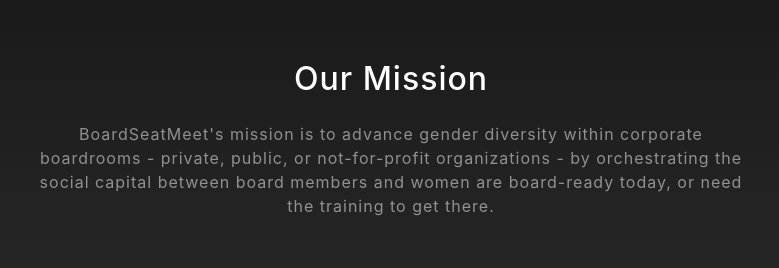
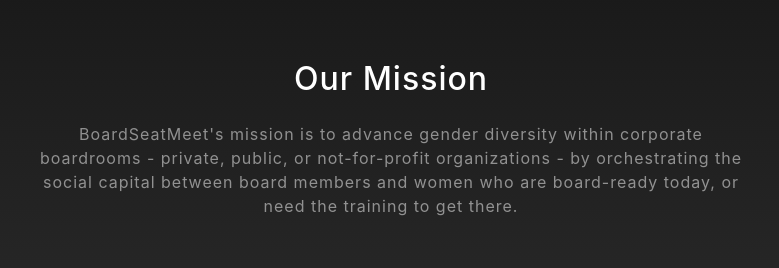
Before and after one commit to boardseatmeet/boardseatmeet.ml, a website with bundled scripts: page index.html in a window 1280 px wide. Shown: the part 900-1168 px from the top of the page, 249-1028 px from the left. Built offline with nearby package versions, Linux system fonts and the light colour scheme.

Commit message:
eleventh commit

```diff
--- a/index.html
+++ b/index.html
@@ -72,7 +72,7 @@
       <div class="row">
         <div class="col-lg-8 mx-auto">
           <h2 class="text-white mb-4">Our Mission</h2>
-          <p class="text-white-50">BoardSeatMeet's mission is to advance gender diversity within corporate boardrooms - private, public, or not-for-profit organizations - by orchestrating the social capital between board members and women are board-ready today, or need the training to get there.
+          <p class="text-white-50">BoardSeatMeet's mission is to advance gender diversity within corporate boardrooms - private, public, or not-for-profit organizations - by orchestrating the social capital between board members and women who are board-ready today, or need the training to get there.
             <!-- <a href="http://startbootstrap.com/template-overviews/grayscale/">the preview page</a>. The theme is open source, and you can use it for any purpose, personal or commercial.</p> -->
         </div>
       </div>
```
Also changed, not shown: 3 other files.
